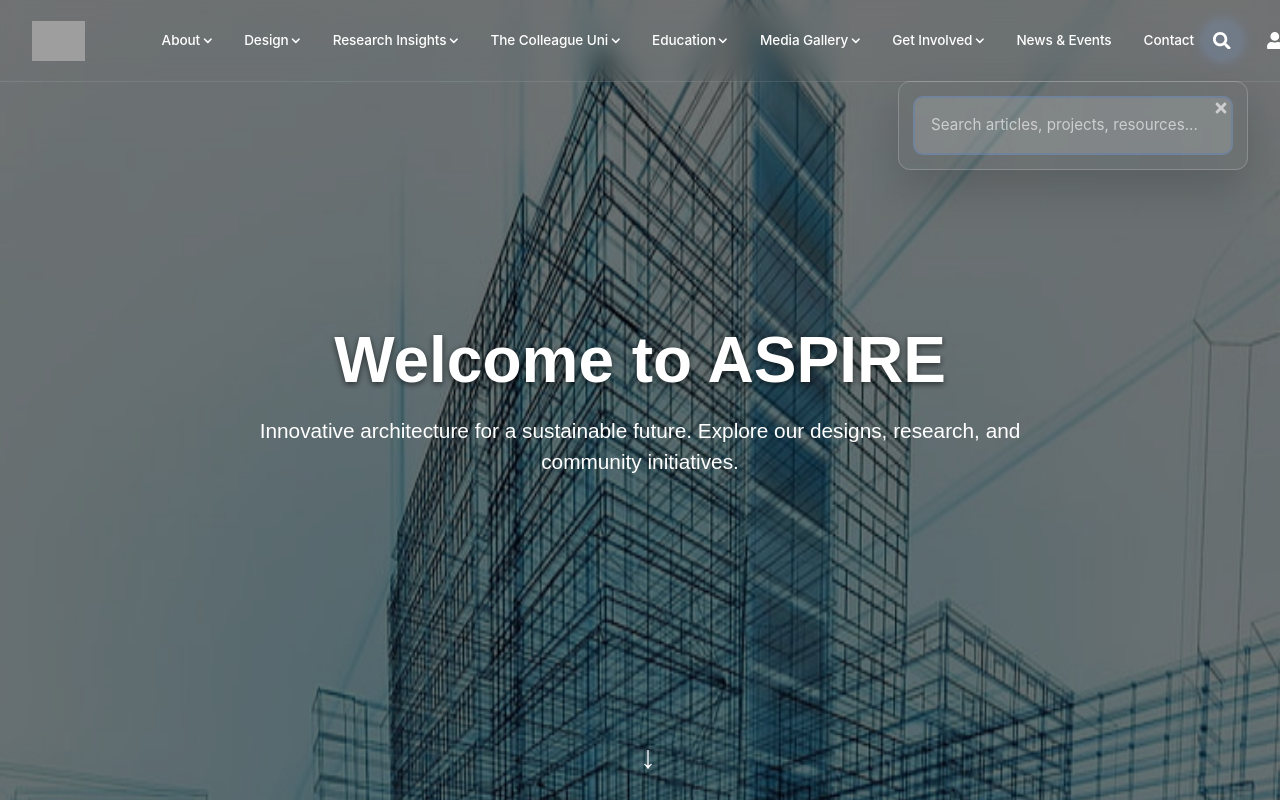
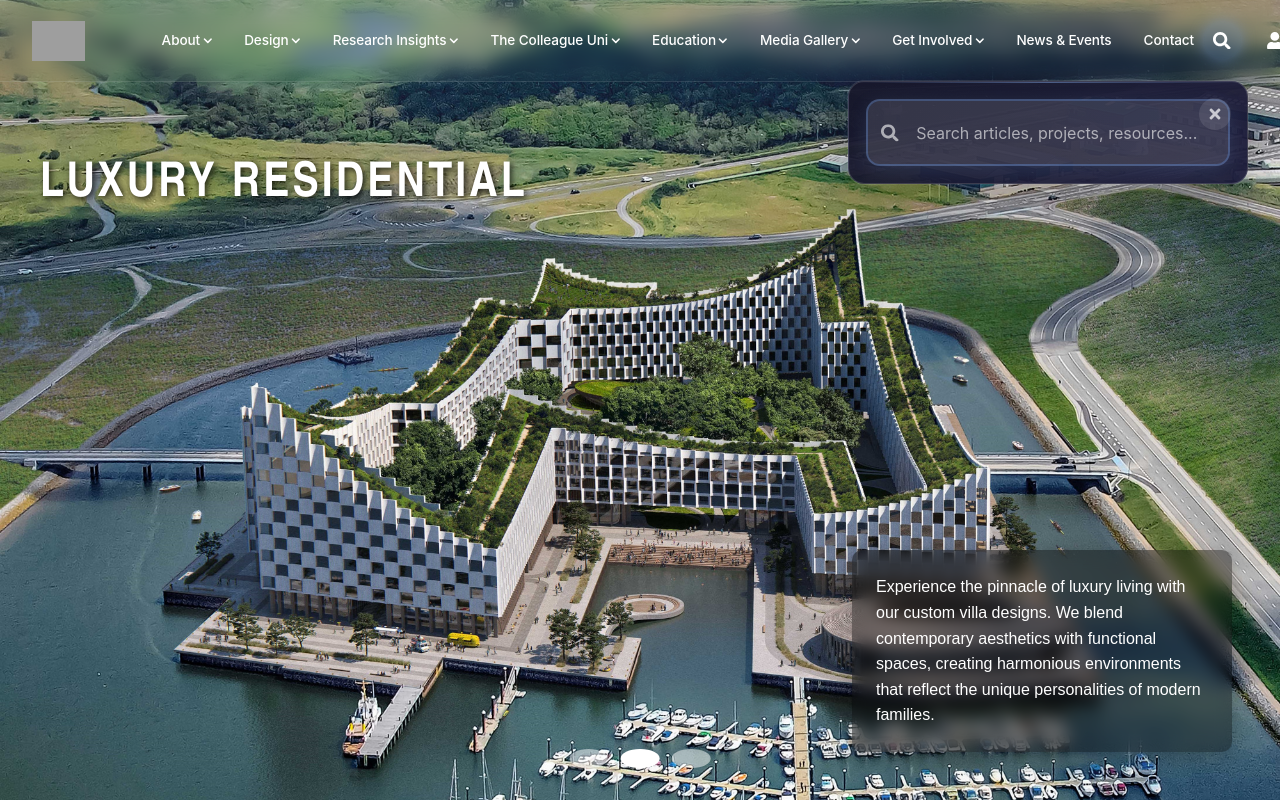
Before and after one commit to JackMB02/Aspire-arch, a React (Vite) app: page / in a window 1280 px wide. Both pictures are taken after a click on the button 1222 px from the left and 40 px from the top of the page. Shown: the top 800 px of the page. Built offline with nearby package versions, Linux system fonts and the light colour scheme; grey boxes are pictures that could not be loaded; the HTML template or start-up script is replaced by a standard one.

Commit message:
Update components and pages

```diff
--- a/src/components/Hero.jsx
+++ b/src/components/Hero.jsx
@@ -1,12 +1,12 @@
 import styled from 'styled-components';
 import { motion } from 'framer-motion';
-import { Parallax } from 'react-parallax';
+import { useEffect, useState } from 'react';
 
 // Full-height Hero
 const HeroSection = styled.section`
   position: relative;
-  width: 100vw;  /* Full viewport width */
-  height: 100vh; /* Full viewport height */
+  width: 100vw;
+  height: 100vh;
   display: flex;
   align-items: center;
   justify-content: center;
@@ -15,13 +15,34 @@ const HeroSection = styled.section`
   overflow: hidden;
 
   @media (max-width: 768px) {
-    height: 100vh; /* Still full height on mobile */
+    height: 100vh;
   }
 `;
 
-// Overlay
+// Slideshow container
+const SlideshowContainer = styled.div`
+  position: absolute;
+  top: 0;
+  left: 0;
+  width: 100%;
+  height: 100%;
+  z-index: 0;
+`;
+
+// Individual slide
+const Slide = styled(motion.div)`
+  position: absolute;
+  top: 0;
+  left: 0;
+  width: 100%;
+  height: 100%;
+  background-image: ${props => `url(${props.bgImage})`};
+  background-size: cover;
+  background-position: center;
+`;
+
+// Overlay - removed opacity
 const HeroOverlay = styled(motion.div)`
-  background: linear-gradient(rgba(0, 0, 0, 0.55), rgba(0, 0, 0, 0.55));
   width: 100%;
   height: 100%;
   display: flex;
@@ -29,48 +50,101 @@ const HeroOverlay = styled(motion.div)`
   justify-content: center;
   flex-direction: column;
   padding: 0 1rem;
+  position: relative;
+  z-index: 2;
 `;
 
-// Title
-const HeroTitle = styled(motion.h1)`
-  font-family: 'Poppins', 'Futura PT', sans-serif;
+// Category Tag (top-left) - Reduced font size, white color, compressed font
+const CategoryTag = styled(motion.h1)`
+  position: absolute;
+  top: 10rem;
+  left: 2.5rem;
+  color: #ffffff;
+  font-family: 'Oswald', 'Arial Narrow', sans-serif;
+  font-size: 3rem;
   font-weight: 700;
-  font-size: 4rem;
-  line-height: 1.2;
-  text-shadow: 0 2px 6px rgba(0, 0, 0, 0.6);
+  text-transform: uppercase;
+  letter-spacing: 3px;
+  margin: 0;
+  text-shadow: 2px 2px 6px rgba(0, 0, 0, 0.8);
+
+  @media (max-width: 1024px) {
+    font-size: 2.5rem;
+    top: 8rem;
+  }
 
   @media (max-width: 768px) {
-    font-size: 2.4rem;
+    top: 6rem;
+    left: 1.5rem;
+    font-size: 2rem;
+    letter-spacing: 2px;
+  }
+
+  @media (max-width: 480px) {
+    top: 5rem;
+    left: 1rem;
+    font-size: 1.6rem;
+    letter-spacing: 1.5px;
   }
 `;
 
-// Subtitle
-const HeroSubtitle = styled(motion.p)`
+// Description Card (bottom-right) - Reduced opacity to 0.4
+const DescriptionCard = styled(motion.div)`
+  position: absolute;
+  bottom: 3rem;
+  right: 3rem;
+  background-color: rgba(0, 0, 0, 0.4); /* Reduced from 0.85 to 0.4 */
+  padding: 1.5rem;
+  border-radius: 10px;
   font-family: 'Montserrat', sans-serif;
-  font-weight: 300;
-  font-size: 1.3rem;
-  max-width: 800px;
-  margin-top: 1rem;
-  opacity: 0.9;
+  font-size: 1rem;
+  line-height: 1.6;
+  max-width: 380px;
+  text-align: left;
+  backdrop-filter: blur(8px);
+  box-shadow: 0 6px 20px rgba(0, 0, 0, 0.3);
 
   @media (max-width: 768px) {
-    font-size: 1rem;
-    max-width: 95%;
+    bottom: 2rem;
+    right: 2rem;
+    max-width: 280px;
+    font-size: 0.9rem;
+    padding: 1.2rem;
+  }
+
+  @media (max-width: 480px) {
+    max-width: 220px;
+    font-size: 0.8rem;
+    padding: 1rem;
   }
 `;
 
-// Scroll indicator
-const ScrollIndicator = styled(motion.div)`
+// Slide Indicators
+const SlideIndicators = styled.div`
   position: absolute;
-  bottom: 20px;
+  bottom: 2rem;
   left: 50%;
   transform: translateX(-50%);
-  font-size: 2rem;
-  color: white;
-  cursor: pointer;
+  display: flex;
+  gap: 0.8rem;
+  z-index: 3;
 `;
 
-// Animation
+const Indicator = styled.button`
+  width: 12px;
+  height: 12px;
+  border-radius: 50%;
+  border: none;
+  background-color: ${props => props.active ? '#ffffff' : 'rgba(255, 255, 255, 0.5)'};
+  cursor: pointer;
+  transition: background-color 0.3s ease;
+
+  &:hover {
+    background-color: rgba(255, 255, 255, 0.8);
+  }
+`;
+
+// Animation variants
 const overlayVariants = {
   hidden: { opacity: 0 },
   visible: {
@@ -79,38 +153,93 @@ const overlayVariants = {
   },
 };
 
-const textVariants = {
-  hidden: { opacity: 0, scale: 0.9, y: 20 },
-  visible: {
-    opacity: 1,
-    scale: 1,
-    y: 0,
-    transition: { duration: 1 },
-  },
+const slideVariants = {
+  enter: { opacity: 0 },
+  center: { opacity: 1 },
+  exit: { opacity: 0 }
 };
 
+// Slideshow data with different categories
+const slides = [
+  {
+    id: 1,
+    image: "/images/office.jpg",
+    category: "Commercial Excellence",
+    description: "Our office designs prioritize both functionality and employee wellbeing. We create spaces that foster collaboration while incorporating sustainable materials and energy-efficient systems for a healthier work environment."
+  },
+  {
+    id: 2,
+    image: "/images/villa.jpg",
+    category: "Luxury Residential",
+    description: "Experience the pinnacle of luxury living with our custom villa designs. We blend contemporary aesthetics with functional spaces, creating harmonious environments that reflect the unique personalities of modern families."
+  },
+  {
+    id: 3,
+    image: "/images/park.jpg",
+    category: "Community Spaces",
+    description: "Our park designs reimagine public spaces to promote community interaction and environmental sustainability. We create inclusive recreational areas that serve people of all ages and backgrounds."
+  }
+];
+
 function Hero() {
+  const [currentSlide, setCurrentSlide] = useState(0);
+
+  useEffect(() => {
+    const timer = setInterval(() => {
+      setCurrentSlide((prev) => (prev + 1) % slides.length);
+    }, 5000); // Change slide every 5 seconds
+
+    return () => clearInterval(timer);
+  }, []);
+
+  const goToSlide = (index) => {
+    setCurrentSlide(index);
+  };
+
   return (
-    <Parallax bgImage="/images/hero-bg.jpg" strength={300}>
-      <HeroSection>
-        <HeroOverlay variants={overlayVariants} initial="hidden" animate="visible">
-          <HeroTitle variants={textVariants} initial="hidden" animate="visible">
-            Welcome to ASPIRE
-          </HeroTitle>
-          <HeroSubtitle variants={textVariants} initial="hidden" animate="visible">
-            Innovative architecture for a sustainable future. Explore our designs, research, and community initiatives.
-          </HeroSubtitle>
+    <HeroSection>
+      <SlideshowContainer>
+        {slides.map((slide, index) => (
+          <Slide
+            key={slide.id}
+            bgImage={slide.image}
+            variants={slideVariants}
+            initial="enter"
+            animate={index === currentSlide ? "center" : "exit"}
+            transition={{ duration: 1.2 }}
+          />
+        ))}
+      </SlideshowContainer>
 
-          {/* Bouncing scroll indicator */}
-          <ScrollIndicator
-            animate={{ y: [0, 10, 0] }}
-            transition={{ repeat: Infinity, duration: 1.5 }}
-          >
-            ↓
-          </ScrollIndicator>
-        </HeroOverlay>
-      </HeroSection>
-    </Parallax>
+      <HeroOverlay variants={overlayVariants} initial="hidden" animate="visible">
+        <CategoryTag
+          initial={{ opacity: 0, y: -20 }}
+          animate={{ opacity: 1, y: 0 }}
+          transition={{ delay: 0.5 }}
+        >
+          {slides[currentSlide].category}
+        </CategoryTag>
+
+        <DescriptionCard
+          initial={{ opacity: 0, x: 20 }}
+          animate={{ opacity: 1, x: 0 }}
+          transition={{ delay: 0.7 }}
+        >
+          {slides[currentSlide].description}
+        </DescriptionCard>
+
+        <SlideIndicators>
+          {slides.map((_, index) => (
+            <Indicator
+              key={index}
+              active={index === currentSlide}
+              onClick={() => goToSlide(index)}
+              aria-label={`Go to slide ${index + 1}`}
+            />
+          ))}
+        </SlideIndicators>
+      </HeroOverlay>
+    </HeroSection>
   );
 }
 
--- a/src/components/Navbar.jsx
+++ b/src/components/Navbar.jsx
@@ -27,13 +27,13 @@ const pulse = keyframes`
   100% { transform: scale(1); }
 `;
 
-// Modern glassmorphism effect
+// Modern glassmorphism effect with 0 opacity on desktop, full opacity on mobile
 const NavContainer = styled.nav`
   position: fixed;
   top: 0;
   left: 0;
   width: 100%;
-  background: var(--primary-dark);
+  background: rgba(23, 23, 42, 0); /* 0 opacity for desktop */
   backdrop-filter: blur(10px);
   color: white;
   display: flex;
@@ -45,7 +45,7 @@ const NavContainer = styled.nav`
   transition: all 0.4s cubic-bezier(0.4, 0, 0.2, 1);
 
   ${props => props.$isScrolled && `
-    background: var(--primary-dark);
+    background: rgba(23, 23, 42, 0); /* Maintain 0 opacity when scrolled */
     backdrop-filter: blur(15px);
     padding: 0.8rem 2rem;
   `}
@@ -55,7 +55,14 @@ const NavContainer = styled.nav`
   }
 
   @media (max-width: 768px) {
+    background: var(--primary-dark); /* Full opacity on mobile */
     padding: 0.9rem 1rem;
+
+    ${props => props.$isScrolled && `
+      background: var(--primary-dark); /* Full opacity when scrolled on mobile */
+      backdrop-filter: blur(15px);
+      padding: 0.8rem 1rem;
+    `}
   }
 `;
 
@@ -359,68 +366,113 @@ const IconButton = styled.button`
   }
 `;
 
+// Advanced Search Container with modern design
 const SearchContainer = styled(motion.div)`
   position: absolute;
   top: 100%;
   right: 2rem;
-  background: var(--primary-dark);
-  backdrop-filter: blur(20px);
-  border-radius: 12px;
-  padding: 1rem;
-  box-shadow: 0 20px 40px rgba(0, 0, 0, 0.15);
+  background: linear-gradient(135deg, rgba(23, 23, 42, 0.95) 0%, rgba(30, 30, 60, 0.95) 100%);
+  backdrop-filter: blur(25px);
+  border-radius: 16px;
+  padding: 1.2rem;
+  box-shadow: 0 25px 50px rgba(0, 0, 0, 0.25), 0 0 0 1px rgba(255, 255, 255, 0.1);
   z-index: 1003;
-  border: 1px solid rgba(255, 255, 255, 0.2);
-  width: 350px;
+  border: 1px solid rgba(255, 255, 255, 0.15);
+  width: 400px;
+  overflow: hidden;
+
+  &::before {
+    content: '';
+    position: absolute;
+    top: 0;
+    left: 0;
+    right: 0;
+    height: 1px;
+    background: linear-gradient(90deg, transparent, rgba(122, 158, 217, 0.5), transparent);
+  }
 
   input {
     width: 100%;
     border: none;
     outline: none;
-    padding: 1rem;
-    border-radius: 8px;
-    background: rgba(255, 255, 255, 0.1);
-    font-size: 0.95rem;
+    padding: 1.2rem 1.2rem 1.2rem 3rem;
+    border-radius: 12px;
+    background: rgba(255, 255, 255, 0.08);
+    font-size: 1rem;
     color: white;
     font-family: 'Inter', sans-serif;
     transition: all 0.3s ease;
-
-    &:focus {
-      background: rgba(255, 255, 255, 0.15);
-      box-shadow: 0 0 0 2px rgba(122, 158, 217, 0.4);
-    }
+    position: relative;
 
     &::placeholder {
       color: rgba(255, 255, 255, 0.6);
+      font-weight: 400;
     }
+
+    &:focus {
+      background: rgba(255, 255, 255, 0.12);
+      box-shadow: 0 0 0 2px rgba(122, 158, 217, 0.4), 0 5px 20px rgba(122, 158, 217, 0.2);
+    }
+  }
+
+  .search-icon {
+    position: absolute;
+    left: 2rem;
+    top: 50%;
+    transform: translateY(-50%);
+    color: rgba(255, 255, 255, 0.6);
+    font-size: 1.1rem;
+    z-index: 2;
   }
 
   @media (max-width: 1024px) {
     right: 1.5rem;
-    width: 300px;
+    width: 350px;
+
+    input {
+      padding: 1.1rem 1.1rem 1.1rem 2.8rem;
+    }
+
+    .search-icon {
+      left: 1.8rem;
+    }
   }
 
   @media (max-width: 768px) {
     right: 1rem;
     left: 1rem;
     width: auto;
+
+    input {
+      padding: 1rem 1rem 1rem 2.5rem;
+    }
+
+    .search-icon {
+      left: 1.5rem;
+    }
   }
 `;
 
 const CloseButton = styled.button`
   position: absolute;
-  top: 0.8rem;
-  right: 0.8rem;
-  background: none;
+  top: 1rem;
+  right: 1rem;
+  background: rgba(255, 255, 255, 0.1);
   border: none;
   font-size: 1rem;
-  color: rgba(255, 255, 255, 0.6);
+  color: rgba(255, 255, 255, 0.7);
   cursor: pointer;
-  padding: 0.3rem;
+  padding: 0.4rem;
   border-radius: 50%;
   transition: all 0.3s ease;
+  width: 32px;
+  height: 32px;
+  display: flex;
+  align-items: center;
+  justify-content: center;
 
   &:hover {
-    background: rgba(255, 255, 255, 0.1);
+    background: rgba(255, 255, 255, 0.15);
     color: white;
     transform: rotate(90deg);
   }
@@ -703,6 +755,9 @@ function Navbar() {
               transition={{ duration: 0.2 }}
               ref={searchRef}
             >
+              <div className="search-icon">
+                <FaSearch />
+              </div>
               <input
                 type="text"
                 placeholder="Search articles, projects, resources..."
```
